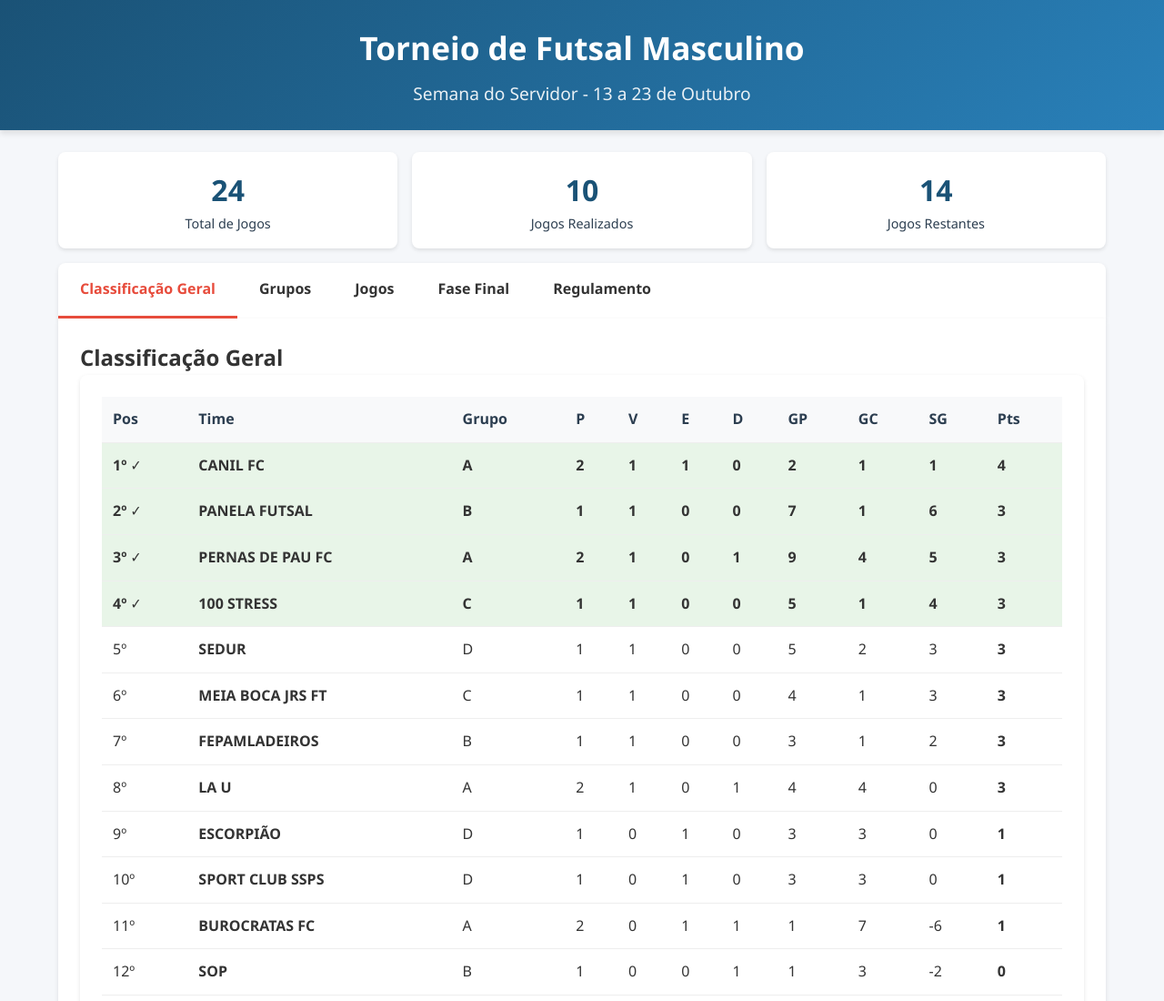
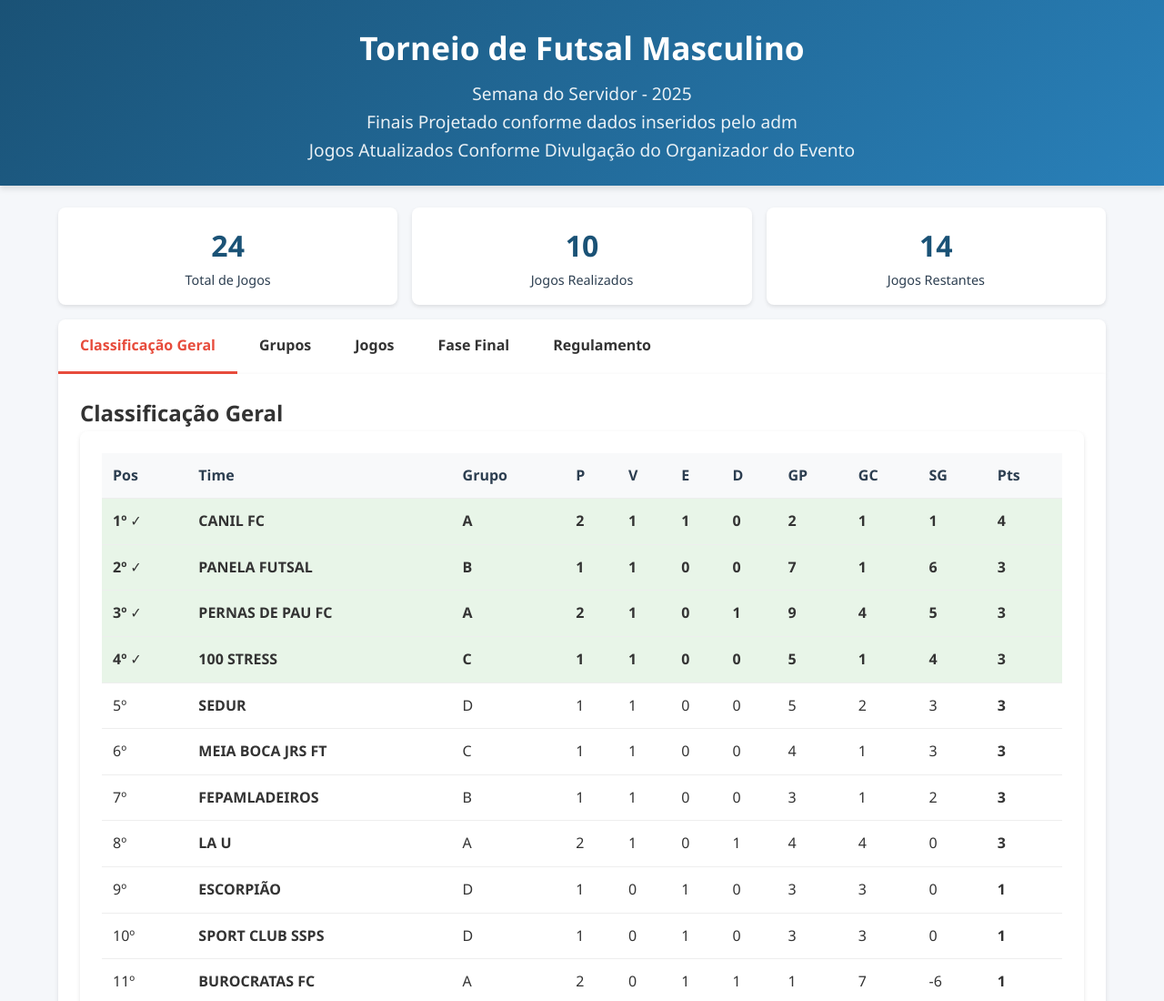
Before and after one commit to DTI-SEDES/copaservidor, a plain HTML site: page index.html in a window 1280 px wide. Shown: the top 1100 px of the page at 91% size. Drawn offline with Linux system fonts and the light colour scheme.

Commit message:
Update index.html

```diff
--- a/index.html
+++ b/index.html
@@ -9,7 +9,9 @@
 <body>
     <header>
         <h1>Torneio de Futsal Masculino</h1>
-        <div class="subtitle">Semana do Servidor - 13 a 23 de Outubro</div>
+        <div class="subtitle">Semana do Servidor - 2025</div>
+        <div class="subtitle">Finais Projetado conforme dados inseridos pelo adm</div>
+        <div class="subtitle">Jogos Atualizados Conforme Divulgação do Organizador do Evento</div>
     </header>
 
     <div class="container">
```
